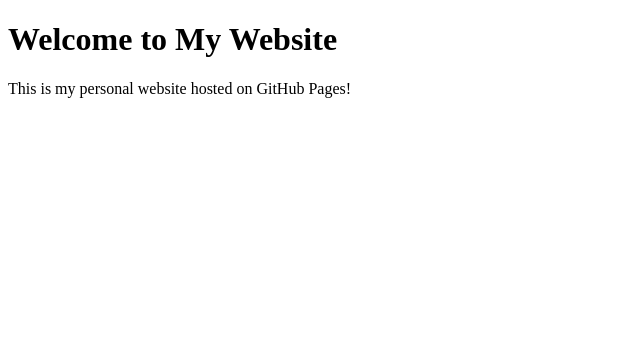
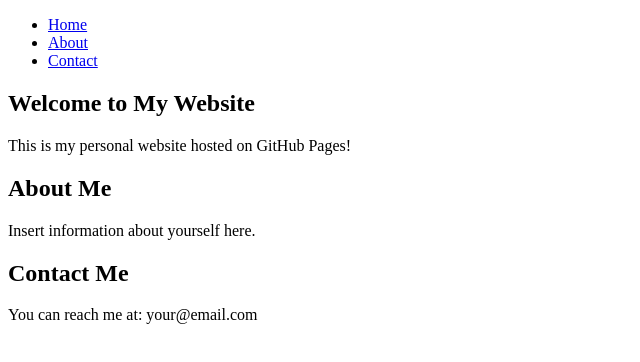
Before and after one commit to fardin-noori/fardin-noori.github.io, a plain HTML site: page index.html in a window 1280 px wide. Shown: the whole page, without its empty margins (0-640 px from the left). Drawn offline with Linux system fonts and the light colour scheme.

Commit message:
Update index.html

```diff
--- a/index.html
+++ b/index.html
@@ -1,10 +1,34 @@
 <!DOCTYPE html>
 <html>
 <head>
-  <title>My Personal Website</title>
+    <title>My Personal Website</title>
 </head>
 <body>
-  <h1>Welcome to My Website</h1>
-  <p>This is my personal website hosted on GitHub Pages!</p>
+    <header>
+        <nav>
+            <ul>
+                <li><a href="#home">Home</a></li>
+                <li><a href="#about">About</a></li>
+                <li><a href="#contact">Contact</a></li>
+            </ul>
+        </nav>
+    </header>
+
+    <main>
+        <section id="home">
+            <h1>Welcome to My Website</h1>
+            <p>This is my personal website hosted on GitHub Pages!</p>
+        </section>
+
+        <section id="about">
+            <h2>About Me</h2>
+            <p>Insert information about yourself here.</p>
+        </section>
+
+        <section id="contact">
+            <h2>Contact Me</h2>
+            <p>You can reach me at: your@email.com</p>
+        </section>
+    </main>
 </body>
 </html>
```
